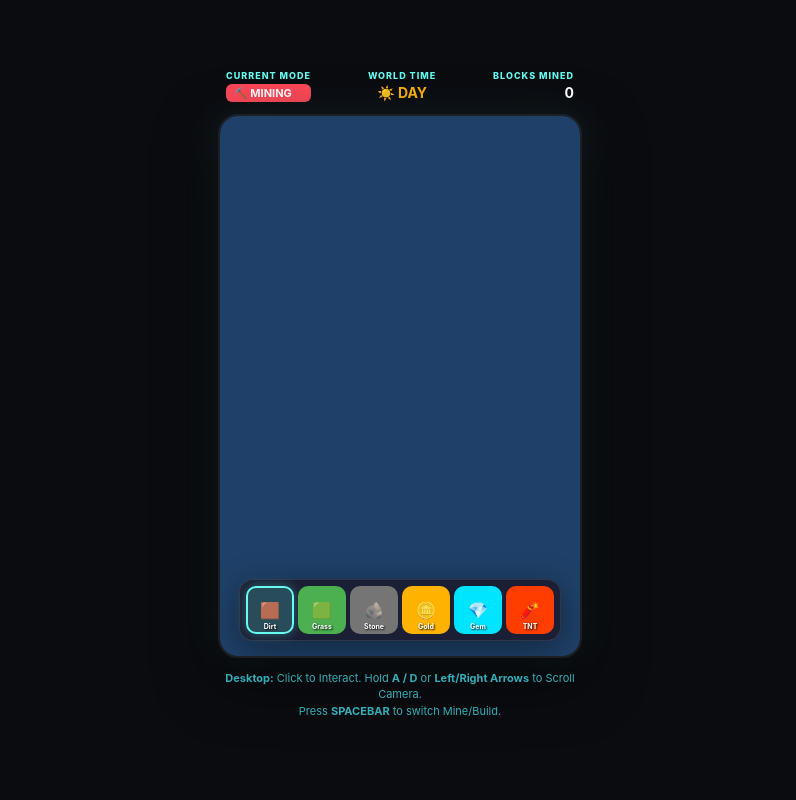
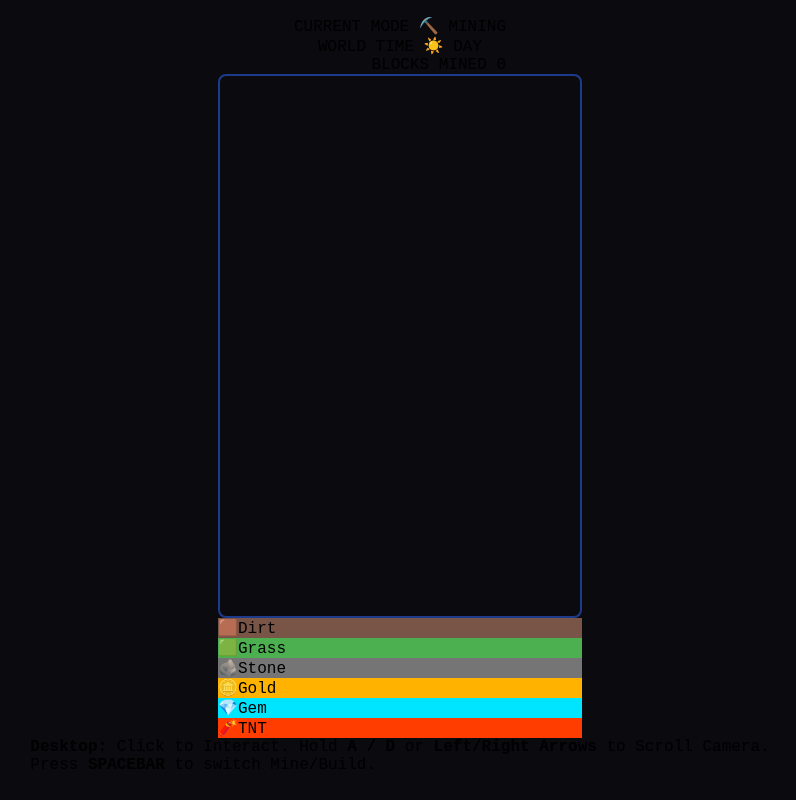
Before and after one commit to keerthanar245-PECAI/Craft-Bound, a plain HTML site: page index.html in a window 1280 px wide. Shown: the whole page, without its empty margins (240-1036 px from the left). Drawn offline with Linux system fonts and the light colour scheme.

Commit message:
Update style.css

```diff
--- a/style.css
+++ b/style.css
@@ -1,130 +1,126 @@
-/* Premium Cyber-Arcade Interface Styling */
+* { margin: 0; padding: 0; box-sizing: border-box; }
+
 body {
-    background-color: #0b0c10;
-    display: flex;
-    flex-direction: column;
-    align-items: center;
-    justify-content: center;
-    height: 100vh;
-    margin: 0;
-    font-family: -apple-system, BlinkMacSystemFont, "Segoe UI", Roboto, sans-serif;
-    color: #ffffff;
-    user-select: none;
-    overflow: hidden;
+  background: #0a0a0f;
+  display: flex;
+  flex-direction: column;
+  align-items: center;
+  justify-content: flex-start;
+  min-height: 100vh;
+  padding: 16px;
+  font-family: 'Courier New', monospace;
 }
 
-.hud {
-    width: 360px;
-    display: flex;
-    justify-content: space-between;
-    margin-bottom: 12px;
-    padding: 0 6px;
-    box-sizing: border-box;
+h1 {
+  color: #4ade80;
+  font-size: 28px;
+  letter-spacing: 4px;
+  text-transform: uppercase;
+  margin-bottom: 10px;
+  text-shadow: 0 0 20px #22c55e88;
 }
 
-.hud-box {
-    display: flex;
-    flex-direction: column;
+h1 span { color: #22d3ee; }
+
+#gameWrapper {
+  position: relative;
+  width: 100%;
+  max-width: 960px;
 }
 
-.hud-label {
-    font-size: 9px;
-    font-weight: 800;
-    color: #66fcf1;
-    letter-spacing: 1px;
-    margin-bottom: 3px;
+canvas {
+  display: block;
+  width: 100%;
+  border-radius: 8px;
+  cursor: crosshair;
+  image-rendering: pixelated;
+  border: 2px solid #1e3a8a;
 }
 
-.hud-box span:not(.hud-label) {
-    font-size: 14px;
-    font-weight: 700;
+#toolbar {
+  display: flex;
+  gap: 6px;
+  margin-top: 8px;
+  flex-wrap: wrap;
+  align-items: center;
+  width: 100%;
+  max-width: 960px;
 }
 
-.mode-badge {
-    padding: 2px 8px;
-    border-radius: 6px;
-    font-size: 11px !important;
-}
-.badge-mine { background-color: #ff4757; color: white; }
-.badge-build { background-color: #2ed573; color: white; }
-
-#time-display {
-    color: #ffb300;
-    font-weight: bold;
+#toolbar span {
+  font-size: 12px;
+  color: #666;
+  margin-right: 4px;
 }
 
-#canvas-wrapper {
-    position: relative;
-    width: 360px;
-    height: 540px;
-    border-radius: 20px;
-    box-shadow: 0 20px 60px rgba(0,0,0,0.6), 0 0 40px rgba(102, 252, 241, 0.1);
-    overflow: hidden;
-    border: 2px solid rgba(255, 255, 255, 0.08);
+.tbtn {
+  padding: 5px 11px;
+  font-size: 12px;
+  border-radius: 4px;
+  border: 1.5px solid #333;
+  background: #1a1a1a;
+  color: #ccc;
+  cursor: pointer;
+  font-family: 'Courier New', monospace;
+  transition: all 0.1s;
 }
 
-#sandboxCanvas {
-    display: block;
-    background-color: #1f4068;
+.tbtn:hover { background: #222; border-color: #555; }
+.tbtn.active { background: #1d4ed8; border-color: #3b82f6; color: #fff; }
+
+#mbtn {
+  padding: 5px 11px;
+  font-size: 12px;
+  border-radius: 4px;
+  border: 1.5px solid #1e3a8a;
+  background: #0f172a;
+  color: #60a5fa;
+  cursor: pointer;
+  font-family: 'Courier New', monospace;
+  margin-left: 8px;
+  transition: all 0.15s;
 }
 
-/* 🎒 FLOATING INVENTORY HOTBAR SYSTEM */
-.inventory-hotbar {
-    position: absolute;
-    bottom: 15px;
-    left: 50%;
-    transform: translateX(-50%);
-    background: rgba(26, 26, 46, 0.85);
-    backdrop-filter: blur(10px);
-    border: 1px solid rgba(255, 255, 255, 0.1);
-    border-radius: 14px;
-    display: flex;
-    padding: 6px;
-    gap: 4px;
-    box-shadow: 0 8px 32px rgba(0,0,0,0.4);
-    z-index: 100;
+#mbtn.on { background: #052e16; border-color: #16a34a; color: #4ade80; }
+
+#modbtn {
+  padding: 5px 11px;
+  font-size: 12px;
+  border-radius: 4px;
+  border: 1.5px solid #7f1d1d;
+  background: #1a0000;
+  color: #f87171;
+  cursor: pointer;
+  font-family: 'Courier New', monospace;
+  transition: all 0.15s;
 }
 
-.slot {
-    width: 44px;
-    height: 44px;
-    border-radius: 10px;
-    display: flex;
-    flex-direction: column;
-    align-items: center;
-    justify-content: center;
-    cursor: pointer;
-    border: 2px solid transparent;
-    transition: transform 0.1s, border-color 0.2s;
-    font-size: 16px;
-    position: relative;
+#modbtn.build { border-color: #166534; background: #011a0a; color: #4ade80; }
+
+#controls {
+  font-size: 11px;
+  color: #444;
+  margin-top: 8px;
+  display: flex;
+  gap: 14px;
+  flex-wrap: wrap;
+  max-width: 960px;
+  width: 100%;
 }
 
-.slot:hover {
-    transform: scale(1.05);
+#controls b { color: #666; }
+
+#score-flash {
+  position: absolute;
+  top: 120px;
+  left: 50%;
+  transform: translateX(-50%);
+  font-size: 22px;
+  font-weight: bold;
+  color: #facc15;
+  font-family: 'Courier New', monospace;
+  pointer-events: none;
+  opacity: 0;
+  transition: opacity 0.1s;
+  text-shadow: 0 0 10px #ca8a04;
 }
-
-.active-slot {
-    border-color: #66fcf1 !important;
-    background-color: rgba(102, 252, 241, 0.2) !important;
-    box-shadow: 0 0 12px rgba(102, 252, 241, 0.3);
-}
-
-.slot-lbl {
-    font-size: 7px;
-    color: #ffffff;
-    font-weight: bold;
-    position: absolute;
-    bottom: 1px;
-    text-shadow: 1px 1px 2px black;
-}
-
-.controls-hint {
-    font-size: 11px;
-    color: #45f3ff;
-    text-align: center;
-    margin-top: 12px;
-    line-height: 1.5;
-    opacity: 0.7;
-    max-width: 360px;
-}
```
